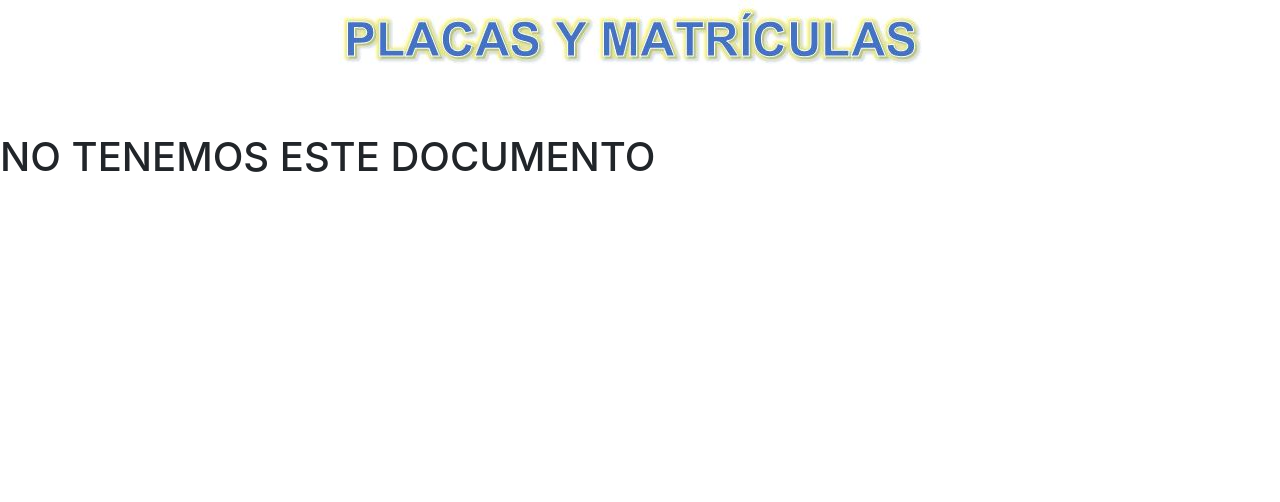
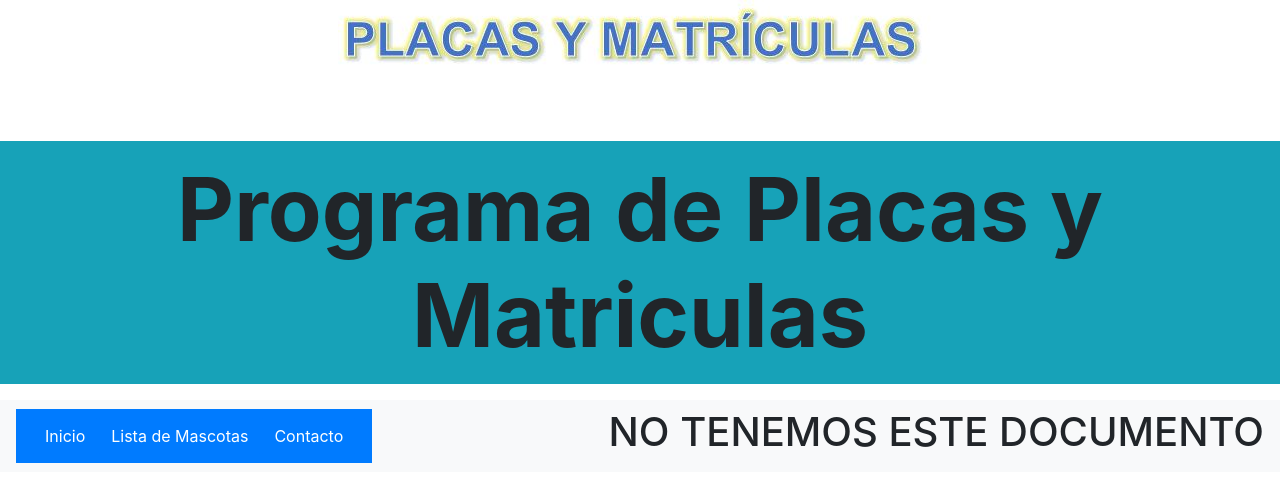
Before and after one commit to Arielw555/Documentos, a Django app: page /documentos/ in a window 1280 px wide. Shown: the top 502 px of the page. Run offline with Django 3.2, Linux system fonts and the light colour scheme; data that the repository does not hold is empty; some libraries are stand-ins or nearby versions.

Commit message:
Mi aplicación Django Girls, primer commit

```diff
--- a/blog/models.py
+++ b/blog/models.py
@@ -2,7 +2,7 @@ from django.db import models
 
 class Placas (models.Model):
     nombre = models.CharField(max_length=50)
-    chasis = models.CharField(max_length=15)
+    chasis = models.CharField(max_length=20)
     no_Cedula = models.CharField(max_length=15)
     noPlaca = models.CharField(max_length=20, blank=True)
     compania = models.CharField(max_length=50,blank=True)
--- a/blog/templates/blog/documentos.html
+++ b/blog/templates/blog/documentos.html
@@ -11,12 +11,15 @@
 </head>
 
 <body>
+
     <div align="center"><img src="{% static '/images/Capturan.jpg' %}" alt=""></div>
 
     <br/>
     <br/> {% if placas%}
     <div>
         <td>
+            <br/>
+            <br/>
             <form class="d-none d-sm-inline-block form-inline mr-auto ml-md-3 my-2 my-md-0 mw-100 navbar-search" method="POST">
                 {% csrf_token %}
                 <div class="input-group">
@@ -75,11 +78,18 @@
     </table>
 
     {%else%}
-    <h1>NO TENEMOS ESTE DOCUMENTO</h1>
-    {%endif%}
-    <div class="modal fade" id="edicion" role="dialog"></div>
-    <div class="modal fade" id="creacion" role="dialog"></div>
-    <div class="modal fade" id="eliminar" role="dialog"></div>
+    <p class="mt-2 p-3 text-center display-2 bg-info font-weight-bold     ">Programa de Placas y Matriculas</p>
+    <nav class="navbar navbar-light bg-light">
+        <nav class="navbar navbar-dark bg-primary">
+            <a class="btn btn-primary" href="{%url 'index' %}">Inicio</a>
+            <a class="btn btn-primary" href="{%url 'documentos' %}">Lista de Mascotas</a>
+            <a class="btn btn-primary" href="#" role="button">Contacto</a>
+        </nav>
+        <h1>NO TENEMOS ESTE DOCUMENTO</h1>
+        {%endif%}
+        <div class="modal fade" id="edicion" role="dialog"></div>
+        <div class="modal fade" id="creacion" role="dialog"></div>
+        <div class="modal fade" id="eliminar" role="dialog"></div>
 
 
 </body>
```
Also changed, not shown: blog/migrations/0003_auto_20210221_2119.py (added).
